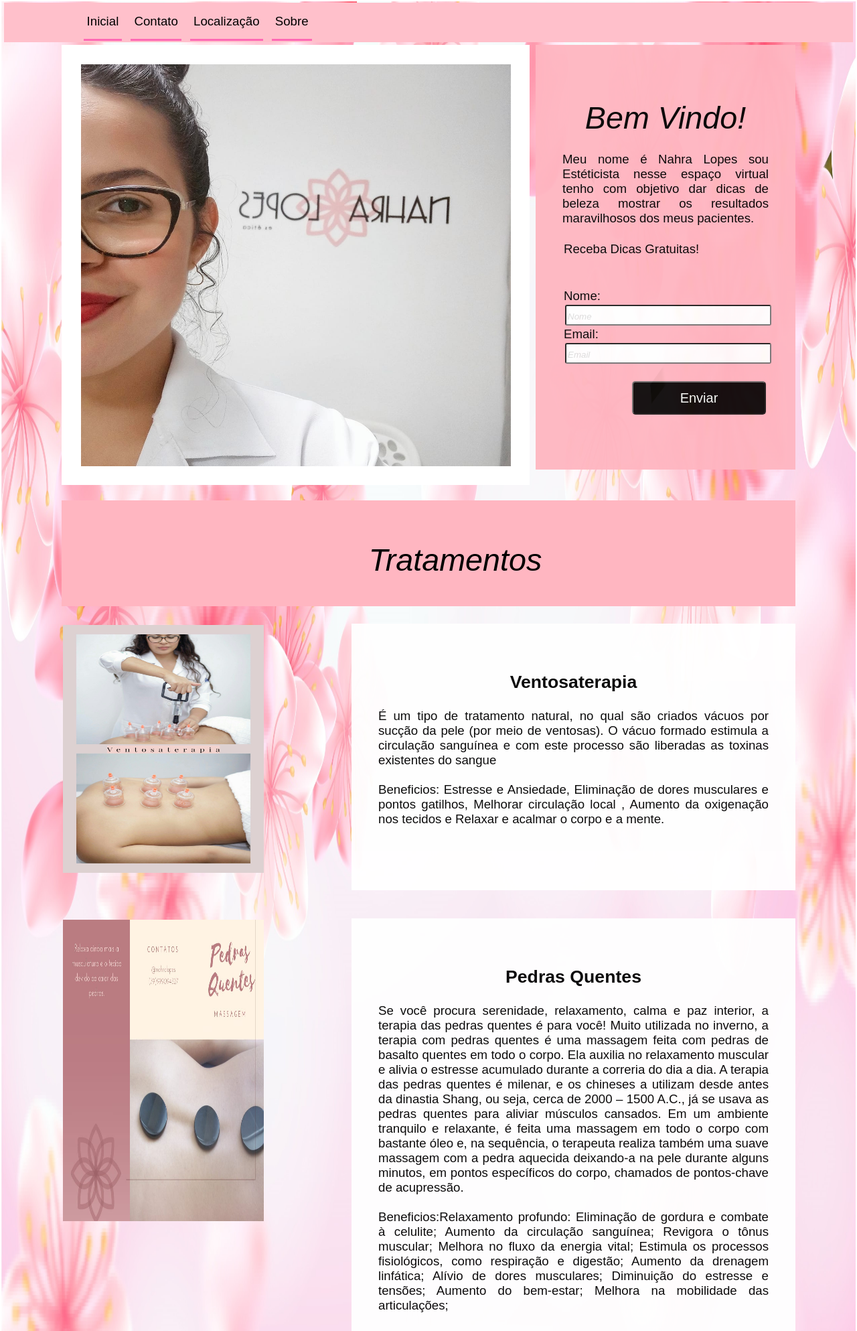
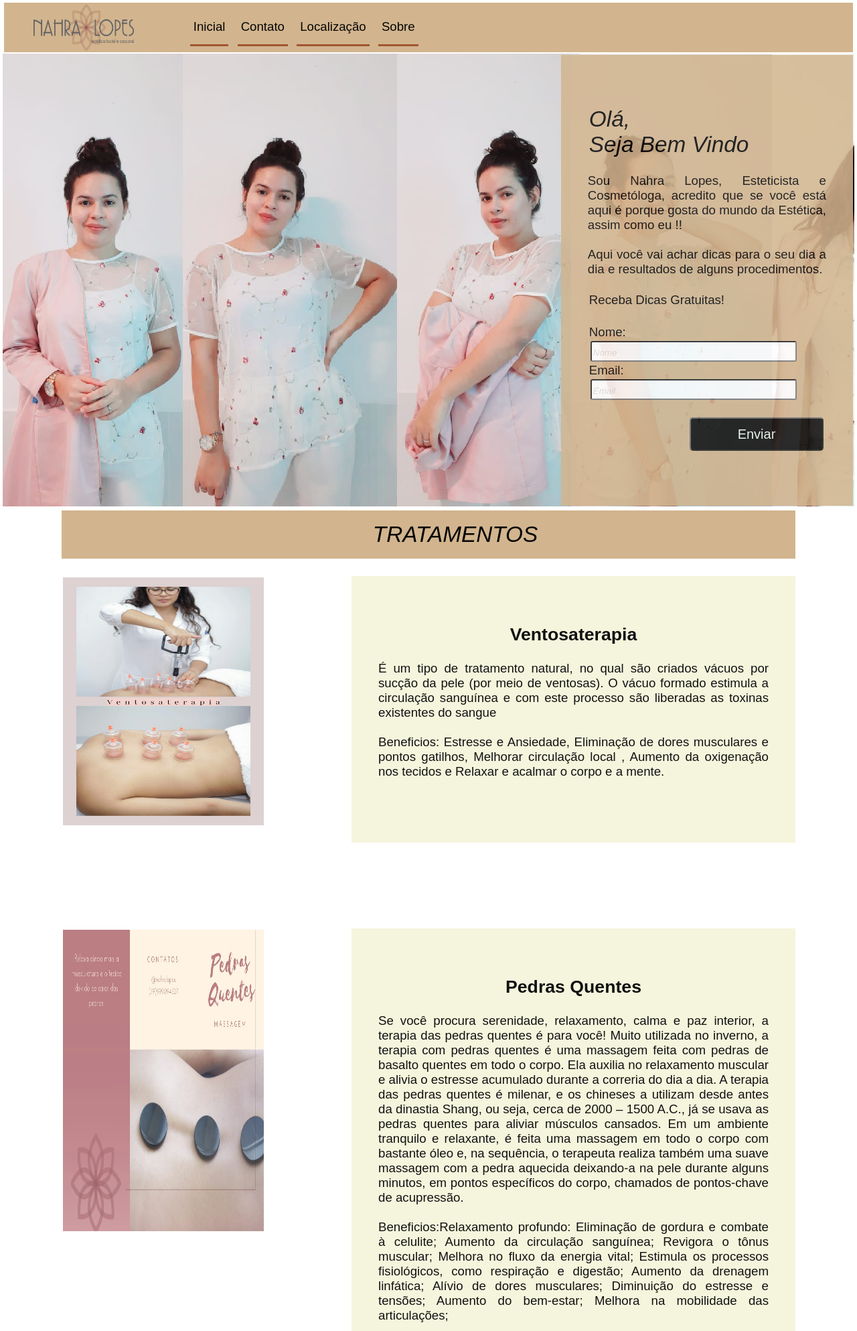
Before and after one commit to MarcoDouglas/avaliacaoweb, a Django app: page / in a window 1280 px wide. Shown: the top 1987 px of the page at 67% size. Run offline with Django 3.2, Linux system fonts and the light colour scheme; some libraries are stand-ins or nearby versions.

Commit message:
Edição dos templates

```diff
--- a/provas/static/css/styles.css
+++ b/provas/static/css/stile.css
@@ -8,39 +8,50 @@
 
 	}
     nav[id="menu"]{
-    background:pink;
-    color:white;
+    background:		#D2B48C;
+    color:black;
     }
 	#menu ul li { display: inline; }
     #menu ul li a {
     padding: 15px 5px;
     display: inline-block;
-    background-color:pink;
+    background-color:		#D2B48C;
     text-decoration: none;
-    border-bottom:3px solid  #ff69b4;
+    border-bottom:3px solid  #A0522D;
     }
     #menu ul li a:hover {
     background-color:white;
     color: pick;
-    border-bottom:3px solid white;
+    border-bottom:3px solid #D2B48C;
     }
 
 	body{
-	background-image:url("fundo.jpg");
+
+
+    background-repeat: no-repeat;
+    background:white;
+    opacity:0.98;
     background-size: 100% 100%;
-    background-repeat: no-repeat;
 
 	}
 
 	.content{
-	width:1100px;
+
+	width:100%;
 	height:680px;
 	margin: auto;
+	background-image:url("capas.png");
+
+	background-repeat: no-repeat;
+	background-size:100% 100%
+	opacity:0.6;
+
 	}
 	.content1{
 	width:1100px;
 	height:600px;
 	margin: auto;
+
 	}
 	.content2{
 	width:1100px;
@@ -53,26 +64,31 @@
 	margin: auto;
 	}
 	#formulario{
-	background:#ffb6c1;
+	background:#D2B48C;
 	float: right;
 	width:28%;
     padding:40px;
     padding-bottom:80px;
-    padding-top:80px;
-    opacity:0.95;
+    padding-top:75px;
+    opacity:0.85;
 	}
 
     #tag{
-	background:#ffb6c1;
+	background:#D2B48C;
     padding-left:80px;
-    padding-bottom:40px;
-    padding-top:60px;
+    padding-bottom:15px;
+    padding-top:15px;
+    text-align:justify;
+    color:white;
 	}
 
 	figure{
 	background-color:white;
 	float: left;
-	padding:20pt;
+
+
+
+    margin:auto;
 	}
 
 	figure1{
@@ -133,7 +149,7 @@
 	float: right;
 	}
 	#informacoes{
-	background:white;
+	background-color:#F5F5DC;
 	float: right;
 	width:53%;
     padding:40px;
@@ -142,7 +158,7 @@
     opacity:0.95;
 	}
 	#sobre{
-	background:#ffb6c1;
+	background:#F5F5DC;
 	float: right;
 	width:64%;
     padding:40px;
@@ -160,7 +176,7 @@
     opacity:0.8;
 	}
 	#localizacao{
-	background:#ffb6c1;
+	background:#F5F5DC;
 	float: right;
 	width:30%;
     padding:40px;
@@ -168,3 +184,17 @@
     padding-top:100px;
     opacity:0.95;
 	}
+    h3{
+	font-family: 'Arial', sans-serif;
+	font-size:25pt;
+    font-style: italic;
+    text-align:center;
+	color:BLACK;
+	}
+	h4{
+	font-family: 'Arial', sans-serif;
+	font-size:25pt;
+    font-style: italic;
+    text-align:left;
+	color:BLACK;
+	}
--- a/provas/templates/contato.html
+++ b/provas/templates/contato.html
@@ -4,12 +4,13 @@
 <head>
     <meta charset="UTF-8">
     <title>Estetica Nahra Lopes</title>
-    <link  rel="stylesheet" href="{% static 'css/styles.css'%}">
+    <link  rel="stylesheet" href="{% static 'css/stile.css'%}">
 
 </head>
 <body>
 <nav id="menu">
     <ul>
+        <img src = "static/img/logo.png" width="150" height="70" align="center"  alt="Logo da empresa" >
         &nbsp&nbsp&nbsp&nbsp&nbsp&nbsp&nbsp&nbsp&nbsp&nbsp&nbsp&nbsp&nbsp
 
         <li><a href="index" >        Inicial</a></li>
--- a/provas/templates/index.html
+++ b/provas/templates/index.html
@@ -6,12 +6,13 @@
 <head>
     <meta charset="UTF-8">
     <title>Estetica Facial e Corporal-Nahra Lopes</title>
-    <link  rel="stylesheet" href="{% static 'css/styles.css'%}">
+    <link  rel="stylesheet" href="{% static 'css/stile.css'%}">
 <script defer src="https://use.fontawesome.com/releases/v5.0.6/js/all.js"></script
 </head>
 <body>
 <nav id="menu">
     <ul>
+        <img src = "static/img/logo.png" width="150" height="70" align="center"  alt="Logo da empresa" >
         &nbsp&nbsp&nbsp&nbsp&nbsp&nbsp&nbsp&nbsp&nbsp&nbsp&nbsp&nbsp&nbsp
 
         <li><a href="index" >        Inicial</a></li>
@@ -27,17 +28,21 @@
     <div class="content">
 
         <figure>
-			<img src = "static/img/foto1.jpeg" width="642" height="600" align="center"  alt="Logo da empresa" >
+
 		</figure>
 
 		<div id="formulario">
-            <h2> Bem Vindo!</h2>
+            <h4> Olá, </br>
+                Seja Bem Vindo</h4>
              </br>
-            Meu nome é Nahra Lopes sou Estéticista nesse espaço virtual
-            tenho com objetivo dar dicas de beleza mostrar os resultados  maravilhosos dos meus pacientes.
+
+
+            Sou Nahra Lopes, Esteticista e Cosmetóloga, acredito que se você está aqui é porque gosta do mundo da Estética, assim como eu !!
+            </br></br>
+            Aqui você vai achar dicas para o seu dia a dia e resultados de alguns procedimentos.
             </br></br>
             <p>Receba Dicas Gratuitas!</p>
-            </br>
+
               </br>
         <form id="form">
 					<input type="hidden" name="form" value="OK">
@@ -70,7 +75,7 @@
     </div>
     <div class="content1">
         <div Id="tag">
-            <h2>Tratamentos</h2>
+           <h3>TRATAMENTOS</h3>
         </div>
         </br>
             <figure1>
--- a/provas/templates/localizacao.html
+++ b/provas/templates/localizacao.html
@@ -4,12 +4,13 @@
 <head>
     <meta charset="UTF-8">
     <title>Estetica Nahra Lopes</title>
-    <link  rel="stylesheet" href="{% static 'css/styles.css'%}">
+    <link  rel="stylesheet" href="{% static 'css/stile.css'%}">
 
 </head>
 <body>
 <nav id="menu">
     <ul>
+        <img src = "static/img/logo.png" width="150" height="70" align="center"  alt="Logo da empresa" >
         &nbsp&nbsp&nbsp&nbsp&nbsp&nbsp&nbsp&nbsp&nbsp&nbsp&nbsp&nbsp&nbsp
 
         <li><a href="index" >        Inicial</a></li>
--- a/provas/templates/sobre.html
+++ b/provas/templates/sobre.html
@@ -6,13 +6,14 @@
 <head>
     <meta charset="UTF-8">
     <title>Estetica Nahra Lopes</title>
-    <link  rel="stylesheet" href="{% static 'css/styles.css'%}">
+    <link  rel="stylesheet" href="{% static 'css/stile.css'%}">
 
 </head>
 <body>
 
 <nav id="menu">
     <ul>
+        <img src = "static/img/logo.png" width="150" height="70" align="center"  alt="Logo da empresa" >
         &nbsp&nbsp&nbsp&nbsp&nbsp&nbsp&nbsp&nbsp&nbsp&nbsp&nbsp&nbsp&nbsp
 
         <li><a href="index" >        Inicial</a></li>
```
Also changed, not shown: provas/static/css/capas.png (added), provas/static/css/fundo.jpg (deleted), provas/static/img/logo.png (added), provas/static/img/oii.png (added).
